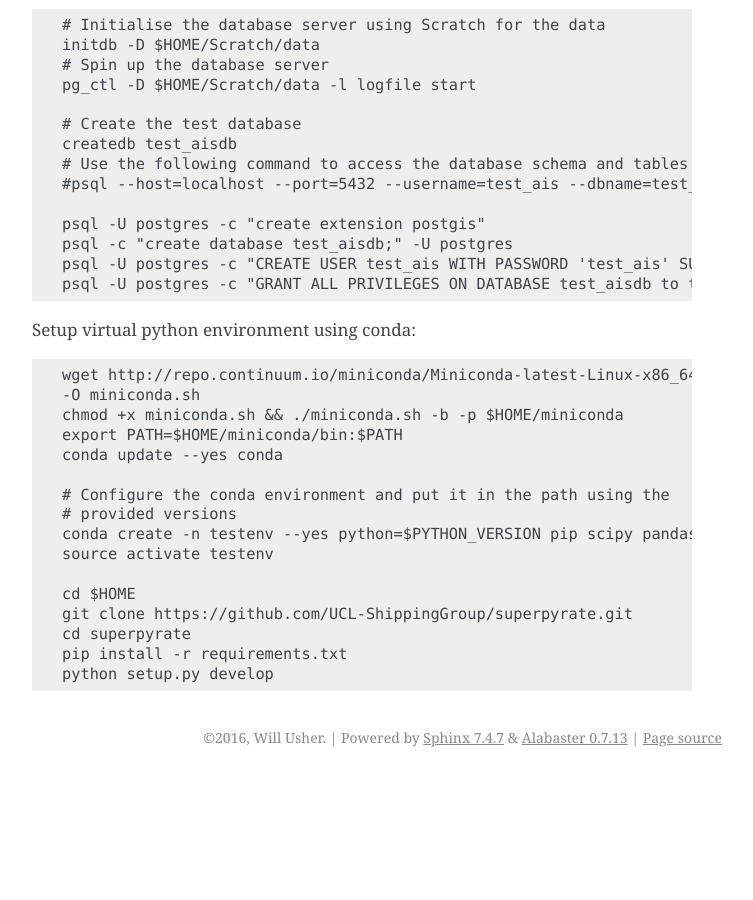
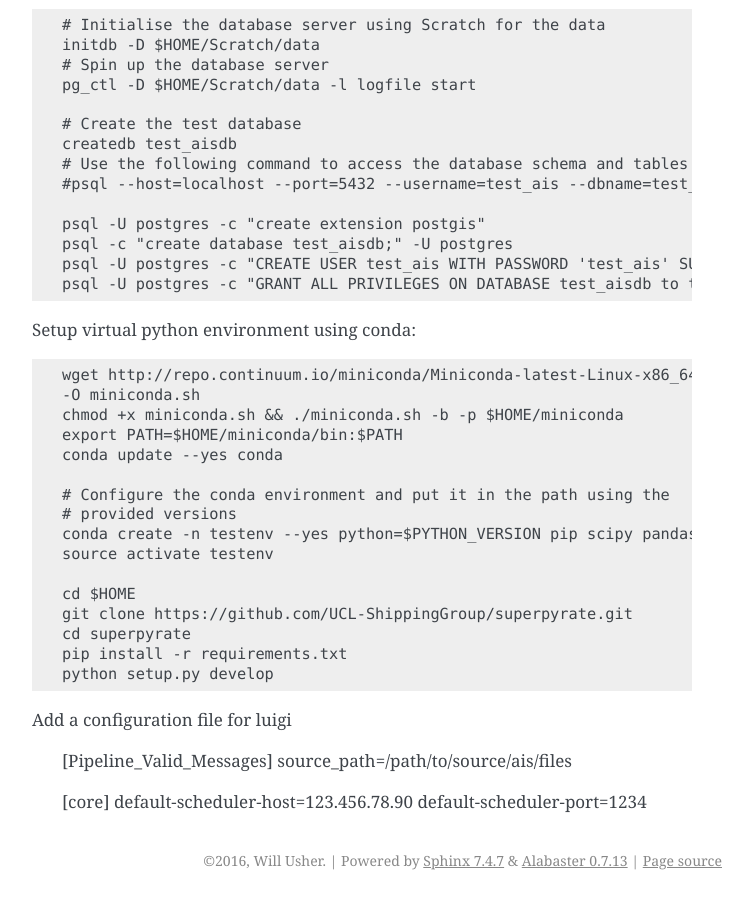
Before and after one commit to ElsevierSoftwareX/superpyrate, a Sphinx documentation site: the page built from docs/setup.rst, in a window 1280 px wide and 900 px high, scrolled down 1453 px. Shown: the whole window, without its empty margins (388-1141 px from the left). Built offline with Sphinx 7.4.7, drawn with Linux system fonts in a browser that asks for light colours; formulas are drawn with MathJax 3; pages that are not in the unit, such as notebooks, are missing from menus; before the commit the page ends 2230 px from its top, so only the background shows below that.

Commit message:
Added description of luigi config file

```diff
--- a/docs/setup.rst
+++ b/docs/setup.rst
@@ -106,3 +106,12 @@ Setup virtual python environment using conda::
     cd superpyrate
     pip install -r requirements.txt
     python setup.py develop
+
+Add a configuration file for luigi
+
+    [Pipeline_Valid_Messages]
+    source_path=/path/to/source/ais/files
+
+    [core]
+    default-scheduler-host=123.456.78.90
+    default-scheduler-port=1234
```
